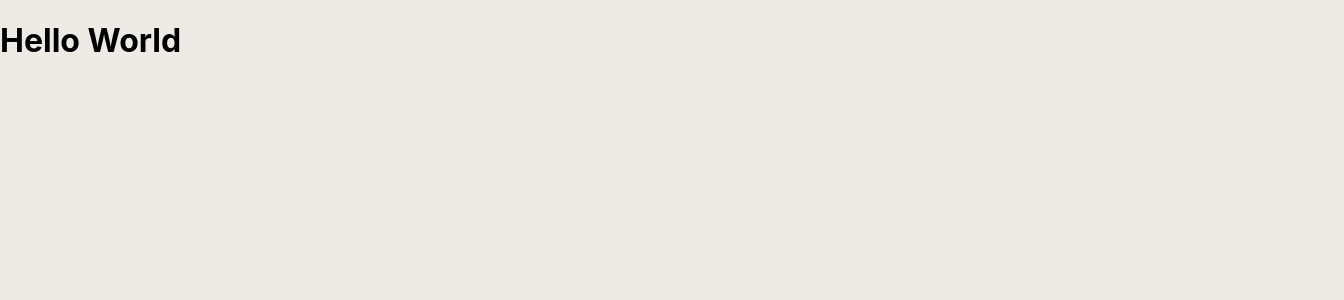
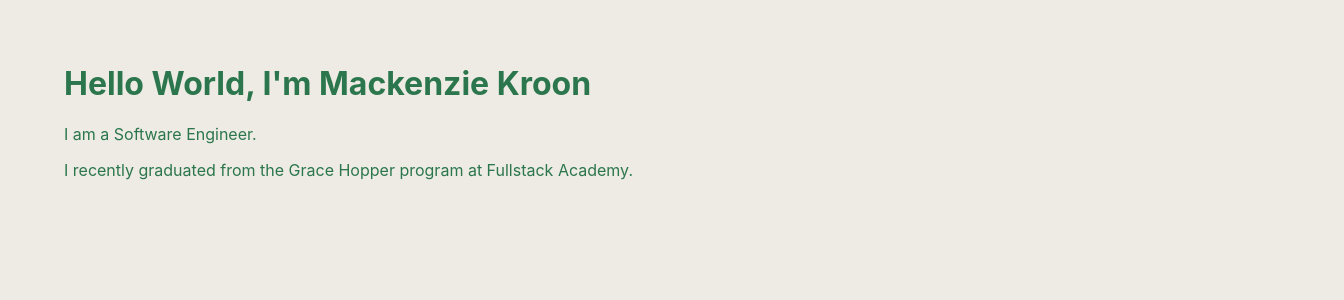
Before and after one commit to mackenziekroon/portfolio-new, a React (Create React App) app: page / in a window 1280 px wide. Shown: the top 300 px of the page, 1344 px wide, since content can reach past the window. Built offline with nearby package versions, Linux system fonts and the light colour scheme.

Commit message:
adding bio

```diff
--- a/src/App.css
+++ b/src/App.css
@@ -1,3 +1,11 @@
 body {
   background-color: #edebe4;
 }
+
+.heading {
+  color: #2b764c;
+  margin-left: 5%;
+  margin-top: 5%;
+  height: 100vh;
+  width: 100vw;
+}
--- a/src/App.js
+++ b/src/App.js
@@ -1,10 +1,13 @@
-import logo from "./logo.svg";
 import "./App.css";
 
 function App() {
   return (
-    <div>
-      <h1>Hello World</h1>
+    <div className="heading">
+      <h1>Hello World, I'm Mackenzie Kroon</h1>
+      <p>I am a Software Engineer.</p>
+      <p>
+        I recently graduated from the Grace Hopper program at Fullstack Academy.
+      </p>
     </div>
   );
 }
```
